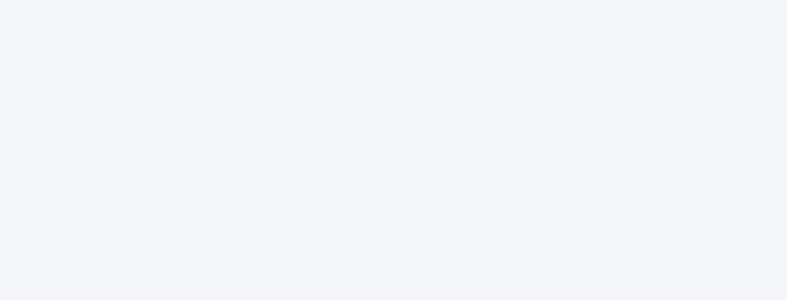
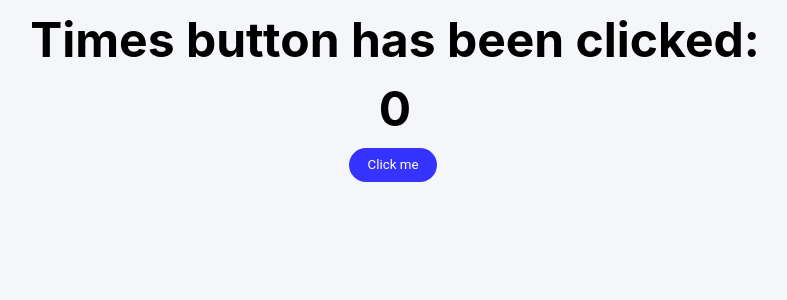
Before and after one commit to FSUInnovationHub/habit_tracker, a React (Create React App) app: page / in a window 1280 px wide. Shown: the top 300 px of the page, without its empty margins (245-1032 px from the left). Built offline with nearby package versions, Linux system fonts and the light colour scheme.

Commit message:
Final code for video 5

```diff
--- a/src/App.css
+++ b/src/App.css
@@ -6,6 +6,30 @@ h1 {
   font-size: 3em;
   margin: 10px 0px;
 }
+
+button{
+  display:inline-block;
+  padding:0.7em 1.4em;
+  border-radius:20px;
+  border: 1px;
+  margin:0 0.3em 0.3em 0;
+  box-sizing: border-box;
+  text-decoration:none;
+  font-family:'Roboto',sans-serif;
+  font-weight:400;
+  color:#FFFFFF;
+  background-color:#3633ff;
+  /* box-shadow:inset 0 -0.6em 0 -0.35em rgba(0,0,0,0.17); */
+  text-align:center;
+  position:relative;
+}
+button:hover{
+  background-color:#1e65ff;
+}
+button:active{
+  background-color: #0672ff;
+}
+
 
 .App {
   text-align: center;
--- a/src/App.js
+++ b/src/App.js
@@ -1,11 +1,23 @@
 import './App.css';
+import { useState } from 'react'
 
 function App() {
+
+  const [ counter, setCounter ] = useState(0)
+
+  const handle_click = () => {
+    setCounter(counter + 5)
+  }
 
   return (
     <div className="App" >
 
+    <h1>Times button has been clicked:</h1>
+    <h1>{counter}</h1>
 
+    <button onClick={handle_click} >
+      Click me
+    </button>
 
     </div>
   );
```
